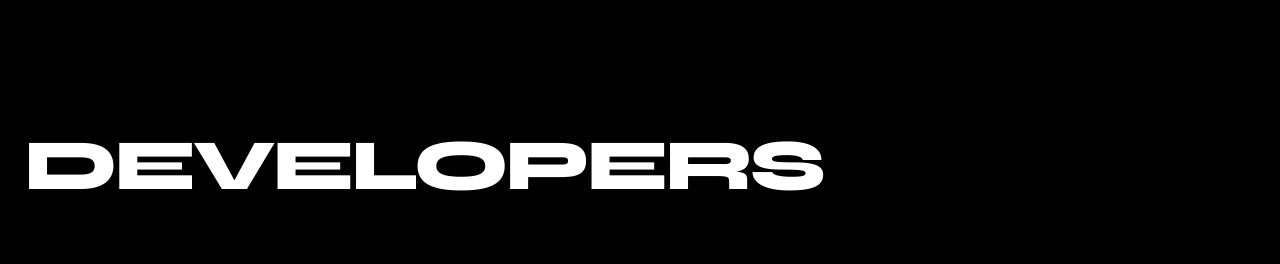
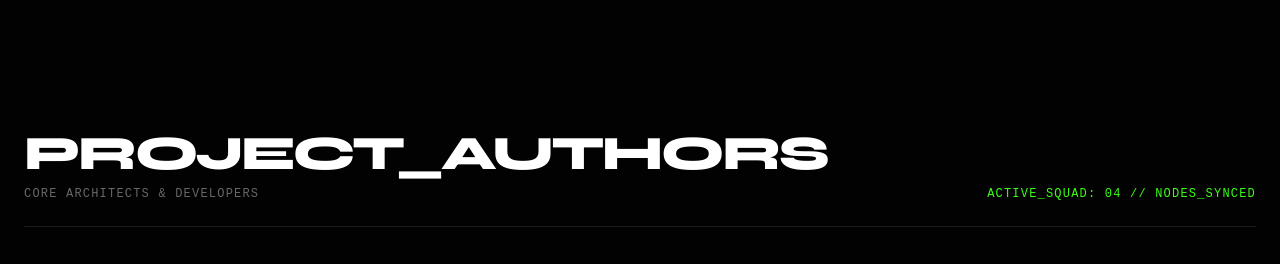
Before and after one commit to VSD10/WHISTLE, a React (Vite) app: page /about in a window 1280 px wide. Shown: the part 2060-2324 px from the top of the page. Built offline with nearby package versions, Linux system fonts and the light colour scheme; no server answers; a web font is replaced by a local one.

Commit message:
added photos to the developers

```diff
--- a/components/About.tsx
+++ b/components/About.tsx
@@ -114,8 +114,14 @@ const About: React.FC = () => {
       {/* Team Section - Dossier Style */}
       <section className="py-40 bg-deep-black overflow-hidden relative">
         <div className="container mx-auto px-6 relative z-10">
-          <div className="mb-16">
-            <h2 className="text-5xl md:text-7xl font-header font-black uppercase tracking-tighter text-WHITE  ">DEVELOPERS</h2>
+          <div className="mb-16 flex items-end justify-between border-b border-white/10 pb-6">
+            <div>
+              <h2 className="text-3xl md:text-5xl font-header font-black uppercase tracking-tighter text-white mb-2">PROJECT_AUTHORS</h2>
+              <p className="text-xs text-white/40 uppercase tracking-widest font-mono">CORE ARCHITECTS & DEVELOPERS</p>
+            </div>
+            <div className="text-right">
+              <p className="text-xs text-neon-green uppercase tracking-widest font-mono">ACTIVE_SQUAD: 04 // NODES_SYNCED</p>
+            </div>
           </div>
 
           <div className="grid grid-cols-1 md:grid-cols-2 gap-12 max-w-7xl mx-auto">
```
